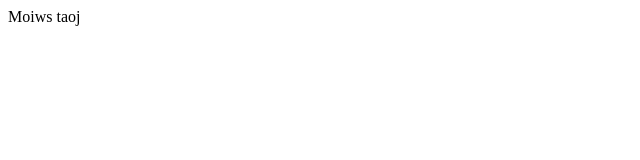
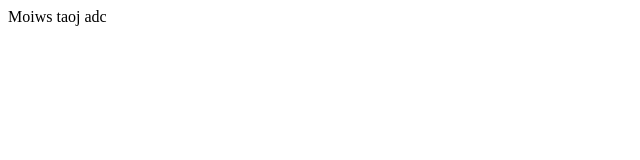
Before and after one commit to quangdbph28170/test, a plain HTML site: page cdf.html in a window 1280 px wide. Shown: the full height of the page, 0-640 px from the left. Drawn offline with Linux system fonts and the light colour scheme.

Commit message:
tesst no pussh

```diff
--- a/cdf.html
+++ b/cdf.html
@@ -1 +1 @@
-<html>Moiws taoj</html>
+<html>Moiws taoj adc</html>
```
Also changed, not shown: 1 other file.
